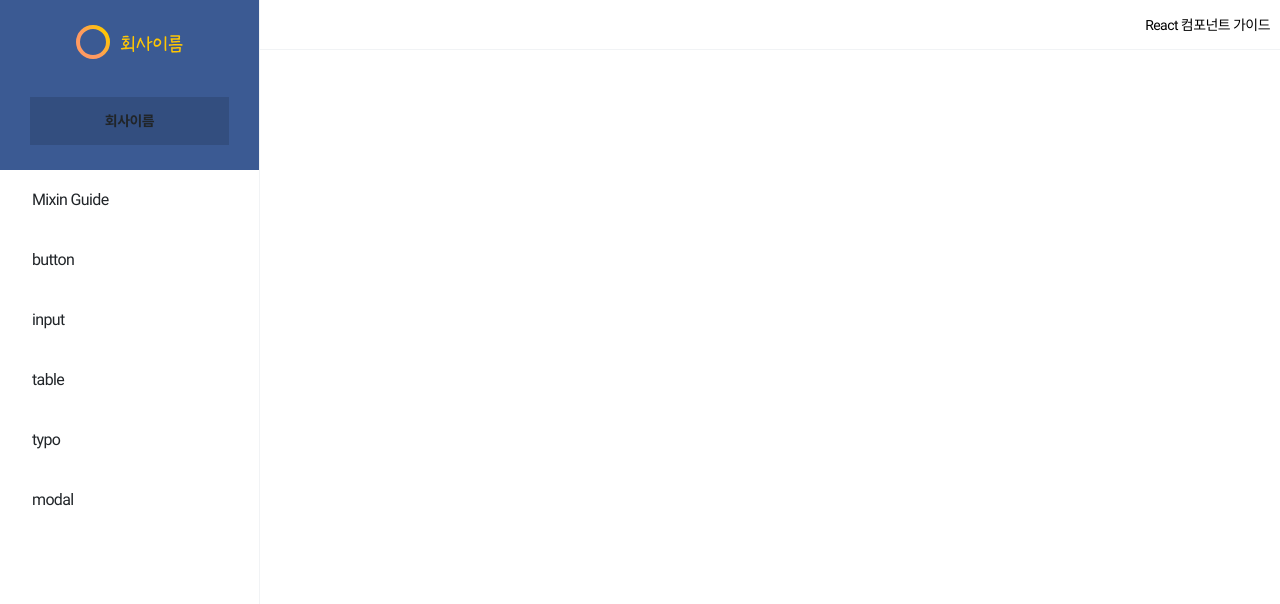
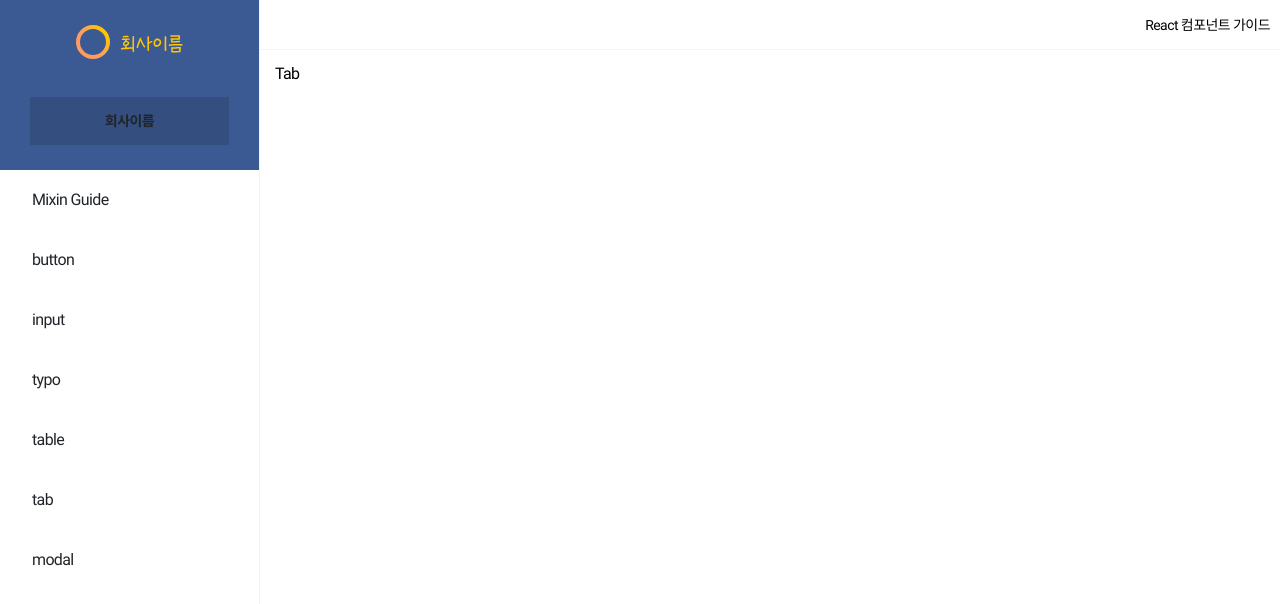
Before and after one commit to RAD-PUB/React_Guide, a React (Vite) app: page /tab in a window 1280 px wide. Shown: the top 604 px of the page. Built offline with nearby package versions, Linux system fonts and the light colour scheme.

Commit message:
key 탭 페이지 미리 추가

```diff
--- a/src/Router.jsx
+++ b/src/Router.jsx
@@ -5,6 +5,7 @@ import Typo from './pages/Typo'
 import Modal from './pages/Modal'
 import Button from './pages/Button'
 import Table from './pages/Table'
+import Tab from './pages/Tab'
 
 const MixinGuide = React.lazy(() => import('./pages/MixinGuide'));
 const Input = React.lazy(() => import('./pages/Input'));
@@ -17,8 +18,9 @@ const Router = () => {
                 <Route path='/mixin' element={<MixinGuide />} />
                 <Route path='/button' element={<Button />} />
                 <Route path='/input' element={<Input />} />
+                <Route path='/typo' element={<Typo />} />
                 <Route path='/table' element={<Table />} />
-                <Route path='/typo' element={<Typo />} />
+                <Route path='/tab' element={<Tab />} />
                 <Route path='/modal' element={<Modal />} />
             </Routes>
         </BrowserRouter>
--- a/src/layouts/Header.jsx
+++ b/src/layouts/Header.jsx
@@ -4,8 +4,9 @@ const Header = () => {
   const pageName = [
 		"button",
 		"input",
+		"typo",
 		"table",
-		"typo",
+		"tab",
 		"modal"
 	];
 
--- /dev/null
+++ b/src/pages/Tab.jsx
@@ -0,0 +1,9 @@
+import '../assets/scss/components.scss'
+
+const Tab = () => {
+    return (
+        <div>Tab</div>
+    )
+}
+
+export default Tab
```
